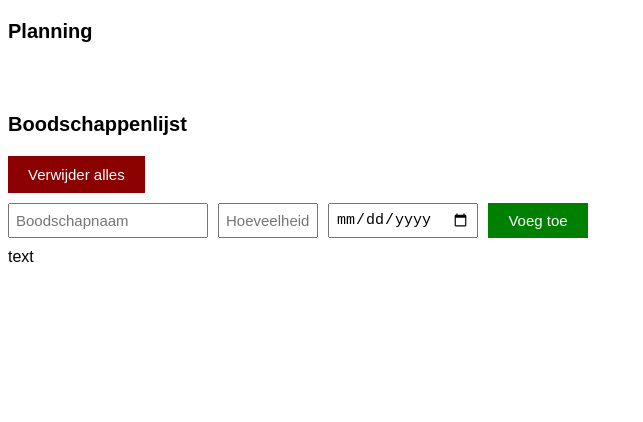
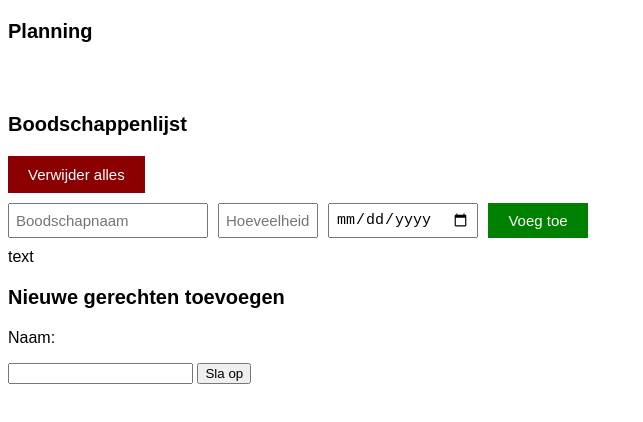
Before and after one commit to NathanVervloesem/Foodplanning, a plain HTML site: page 12-todo-list.html in a window 1280 px wide. Shown: the whole page, without its empty margins (0-643 px from the left). Drawn offline with Linux system fonts and the light colour scheme.

Commit message:
Initiate functionality to add recipes

```diff
--- a/12-todo-list.html
+++ b/12-todo-list.html
@@ -28,6 +28,15 @@
         text
     </div>
 
+    <p class="title-para">Nieuwe gerechten toevoegen</p>
+    <div class="new-dish-grid">
+        <p>Naam:</p>
+        <input type="text">
+        <button>Sla op</button>
+
+    </div>
+
+
 
     <script type="module" src="scripts/12-todo-list.js"></script>
 </body>
```
